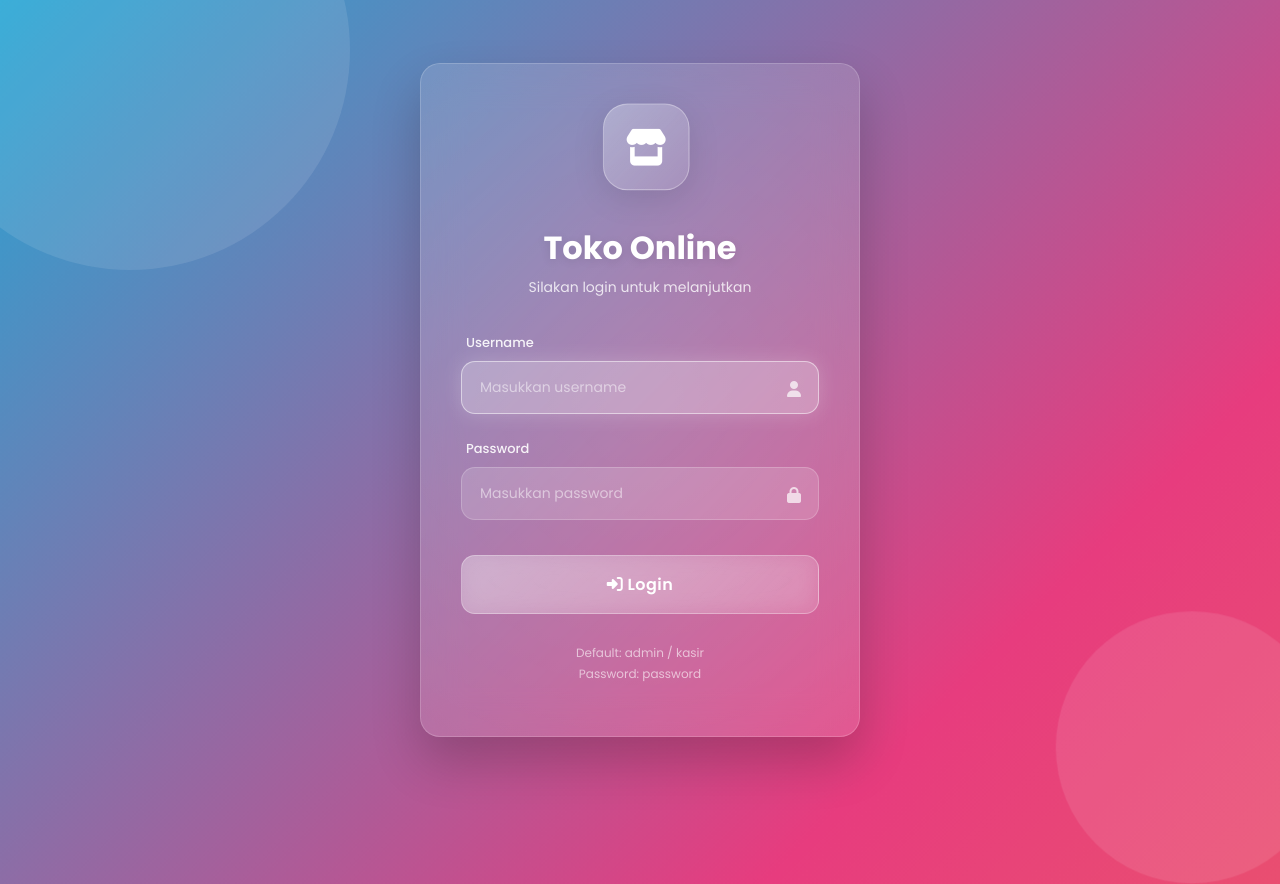
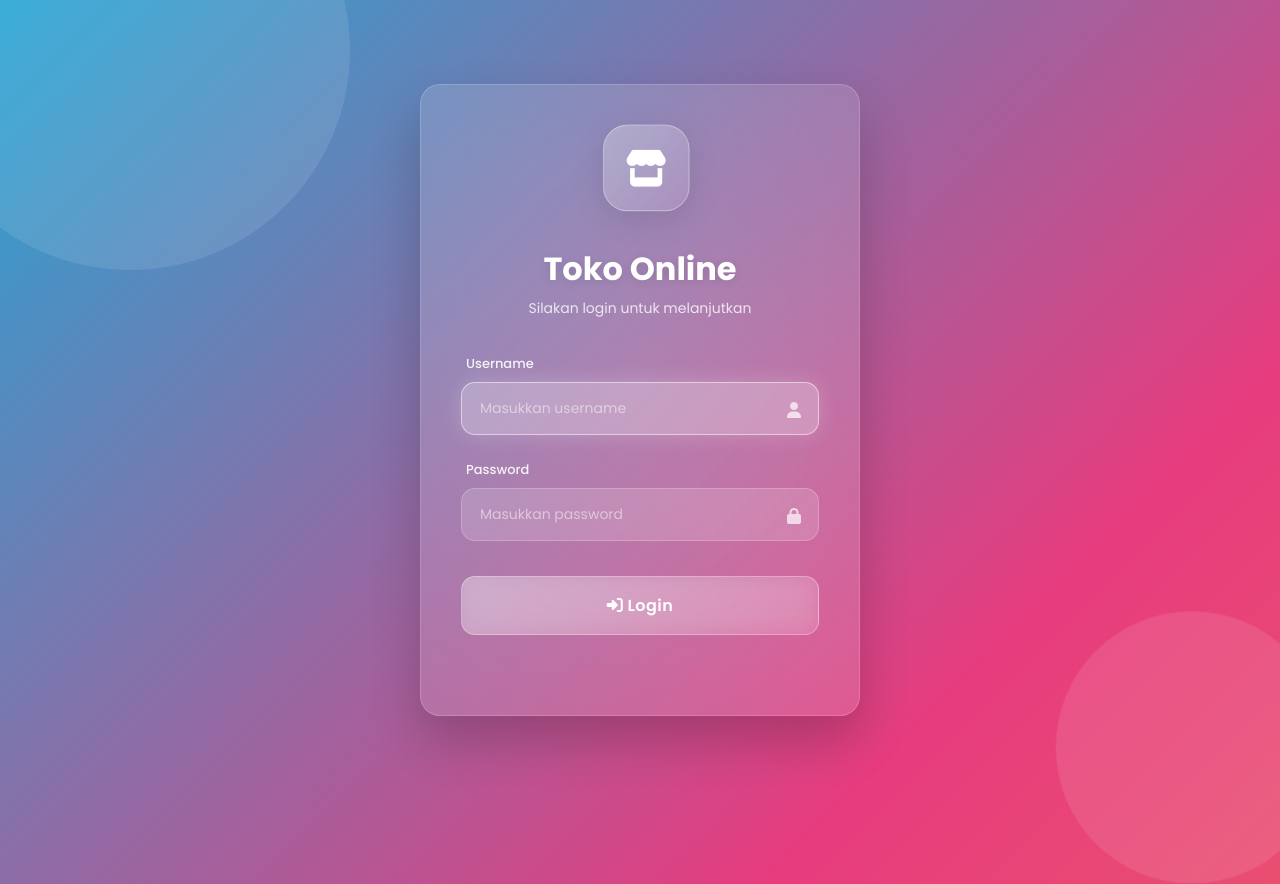
Before and after one commit to antonsi23/toko-sebelah, a PHP site: page / in a window 1280 px wide; the page is wider, and only the part inside the window is pictured. Run offline with PHP 8.4, Linux system fonts and the light colour scheme.

Commit message:
remove default login credentials from the login page

```diff
--- a/index.php
+++ b/index.php
@@ -71,8 +71,6 @@ if ($_SERVER['REQUEST_METHOD'] == 'POST') {
         </form>
 
         <div class="login-footer">
-            <p>Default: admin / kasir</p>
-            <p>Password: password</p>
         </div>
     </div>
 </body>
```
